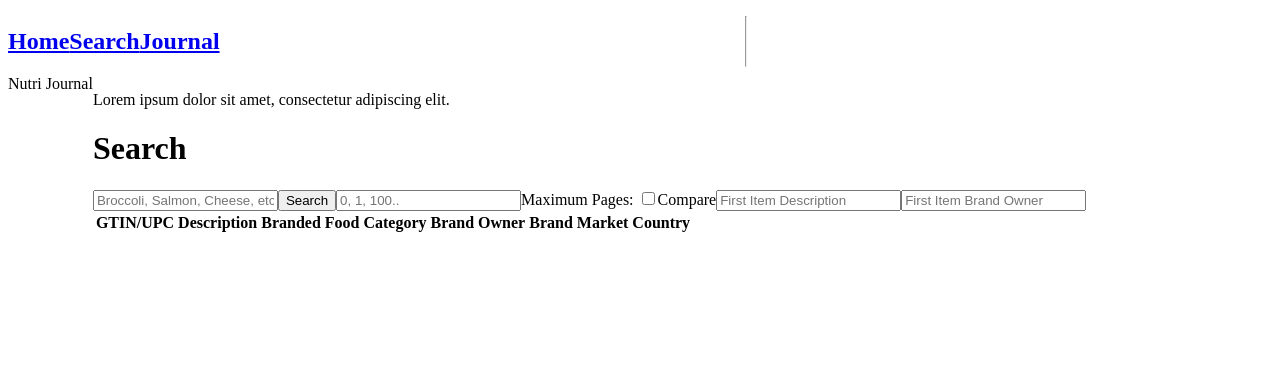
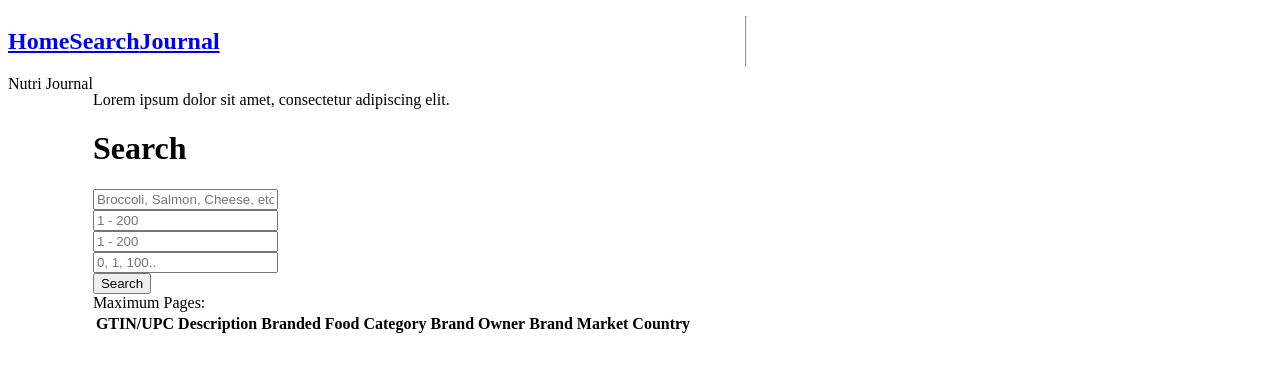
Before and after one commit to timsyf/Nutri-Journal-1, a React (Vite) app: page /search in a window 1280 px wide. Shown: the top 372 px of the page. Built offline with nearby package versions, Linux system fonts and the light colour scheme.

Commit message:
Complete details of search

```diff
--- a/src/App.jsx
+++ b/src/App.jsx
@@ -1,8 +1,10 @@
 import { Route, Routes } from "react-router-dom";
+import { useEffect, useState } from "react";
+
 import Layout from "./components/Layout";
 import Home from "./pages/Home";
 import Search from "./pages/Search";
-import Compare from "./pages/Compare";
+import SearchDetails from "./pages/SearchDetails";
 import Journal from "./pages/Journal.jsx";
 import "./App.css";
 
@@ -13,9 +15,12 @@ function App() {
       <Routes>
         <Route path="/" element={<Layout />}>
           <Route index element={<Home />} />
+
           <Route path = "search" element = {<Search />} />
-          <Route path = "compare" element = {<Compare />} />
+          <Route path = "search/details/:id" element = {<SearchDetails />} />
+
           <Route path = "journal" element = {<Journal />} />
+          <Route path="/*" element={<h1>Error 404: No page found</h1>} />
         </Route>
       </Routes>
     </>
--- a/src/components/SearchList.jsx
+++ b/src/components/SearchList.jsx
@@ -4,17 +4,7 @@ export default function SearchList(props) {
 
     return (
         <>
-            {fd.map((fd) => (
-            <tr key={fd.fdcId}>
-                <td>{fd.fdcId}</td>
-                <td>{fd.description}</td>
-                <td>{fd.foodCategory}</td>
-                <td>{fd.brandOwner}</td>
-                <td>{fd.brandName}</td>
-                <td>{fd.marketCountry}</td>
-                <td><input type="submit" className="compare_button" name={fd.fdcId} value={"+"}></input></td>
-            </tr>
-            ))}
+
         </>
     );
   }
--- a/src/pages/Compare.jsx
+++ b/src/pages/Compare.jsx
@@ -1,7 +1,22 @@
-export default function Compare() {
+export default function Compare(props1, props2) {
+
     return (
       <>
       <h1>Compare</h1>
+      <select name="food_data1" id="food_data1">
+        <option value="volvo">Volvo</option>
+        <option value="saab">Saab</option>
+        <option value="mercedes">Mercedes</option>
+        <option value="audi">Audi</option>
+      </select>
+      <br></br>
+      <select name="food_data2" id="food_data2">
+        <option value="volvo">Volvo</option>
+        <option value="saab">Saab</option>
+        <option value="mercedes">Mercedes</option>
+        <option value="audi">Audi</option>
+      </select>
+      <br></br>
       </>
     );
 }
--- a/src/pages/Search.jsx
+++ b/src/pages/Search.jsx
@@ -1,5 +1,6 @@
 import SearchList from "../components/SearchList";
-import { useEffect, useState } from "react";
+import { Link, useNavigate, useParams } from "react-router-dom";
+import { useState } from "react";
 
 export default function Search() {
 
@@ -7,20 +8,19 @@ export default function Search() {
   const [foodlist, setFoodList] = useState([]);
 
   const [search, setSearch] = useState('');
+  const [resultsPerPage, setResultsPerPage] = useState('');
   const [pageNo, setPageNumber] = useState('');
 
-  const [compareCheckbox, setCompareCheckbox] = useState(false);
+  const navigate = useNavigate();
 
-  async function getFood() {
+  async function handleSearch() {
     const response = await fetch("https://api.nal.usda.gov/fdc/v1/foods/search?api_key=9MD6Im68ci8QJf3fHSBycrAbvkNNFKGcnr2bMtJ2&query=" + encodeURIComponent(search) +
-    "&sortOrder=asc&dataType=Branded&pageSize=25&pageNumber=" + encodeURIComponent(pageNo));
+    "&sortOrder=asc&dataType=Branded&pageSize=10&pageNumber=" + encodeURIComponent(pageNo));
 
     const data = await response.json();
     const fd = data.foods;
     setFoodList(data);
     setFoodData(fd);
-
-    console.log(data);
   }
 
   function handleSearchChange(e) {
@@ -31,36 +31,19 @@ export default function Search() {
     setPageNumber(e.target.value);
   }
 
-  function handleSearch() {
-    console.log("Searching Food");
-    getFood();
+  function handleResultsPerPageChange(e) {
+    setPageNumber(e.target.value);
   }
-
-  const handleCompare = event => {
-    if (event.target.checked) {
-      console.log('Checkbox is checked');
-    } else {
-      console.log('Checkbox is NOT checked');
-    }
-    setCompareCheckbox(current => !current);
-  };
 
   return (
     <>
     <h1>Search</h1>
-      <input type="text" id="search" name="search" placeholder="Broccoli, Salmon, Cheese, etc.." onChange={handleSearchChange}></input>
-      <input type="submit" value={"Search"} onClick={handleSearch}></input>
-
-      <input type="text" id="page" name="page" placeholder="0, 1, 100.." onChange={handlePageNumberChange}></input>
+    <input type="text" id="search" name="search" placeholder="Broccoli, Salmon, Cheese, etc.." onChange={handleSearchChange}></input><br></br>
+    <input type="text" id="resultsPerPage" name="resultsPerPage" placeholder="1 - 200" onChange={handleResultsPerPageChange}></input><br></br>
+    <input type="text" id="resultsPerPage" name="resultsPerPage" placeholder="1 - 200" onChange={handleResultsPerPageChange}></input><br></br>
+    <input type="text" id="page" name="page" placeholder="0, 1, 100.." onChange={handlePageNumberChange}></input><br></br>
+    <input type="submit" value={"Search"} onClick={handleSearch}></input><br></br>
     <label>Maximum Pages: {foodlist.totalPages}</label>
-
-      <input type="checkbox" id="compare" name="compare" onChange={handleCompare}></input>
-
-      <label>Compare</label>
-      {/* Shows when checkbox is ticked */}
-      <input type="text" id="descripton" name="descripton" placeholder="First Item Description" readOnly></input>
-      {/* Shows when checkbox is ticked */}
-      <input type="text" id="brandowner" name="brandowner" placeholder="First Item Brand Owner" readOnly></input>
 
     <table>
       <tbody>
@@ -72,7 +55,17 @@ export default function Search() {
           <th>Brand</th>
           <th>Market Country</th>
         </tr>
-          <SearchList fd={fooddata}/>
+
+        {fooddata.map((fd) => (
+        <tr key={fd.fdcId}>
+          <td><Link to={"./details/" + fd.fdcId}>{fd.fdcId}</Link></td>
+          <td>{fd.description}</td>
+          <td>{fd.foodCategory}</td>
+          <td>{fd.brandOwner}</td>
+          <td>{fd.brandName}</td>
+          <td>{fd.marketCountry}</td>
+        </tr>
+        ))}
       </tbody>
     </table>
     </>
--- /dev/null
+++ b/src/pages/SearchDetails.jsx
@@ -0,0 +1,38 @@
+import { useParams } from "react-router-dom"
+import { useEffect, useState } from "react";
+
+export default function SearchDetails() {
+
+    const [foodData, setFoodData] = useState([]);
+    const { id } = useParams()
+
+    const [foodDataNutrients, setFoodDataNutrients] = useState([]);
+
+    useEffect(() => {
+        async function getFoodData() {
+          const response = await fetch(`https://api.nal.usda.gov/fdc/v1/food/${encodeURIComponent(id)}?format=abridged&api_key=9MD6Im68ci8QJf3fHSBycrAbvkNNFKGcnr2bMtJ2`);
+          const jsonData = await response.json();
+          setFoodData(jsonData);
+          setFoodDataNutrients(jsonData.foodNutrients);
+        }
+        getFoodData();
+      }, []);
+
+    if(foodData == undefined) return
+    else {
+        return (
+            <>
+            <h1>Search Details</h1>
+            <label>ID: {foodData.fdcId}</label><br></br>
+            <label>Description: {foodData.description}</label><br></br>
+            {foodDataNutrients.map((c) => (
+                <>
+                    <label>{c.name}: {c.amount}</label><br></br>
+                </>
+            ))}
+            </>
+          );
+    }
+  }
+
+  //  'https://api.nal.usda.gov/fdc/v1/food/fdcId?format=full&nutrients=203&nutrients=204&nutrients=205' \
```
Lines whose indentation alone changed are shown as unchanged.
